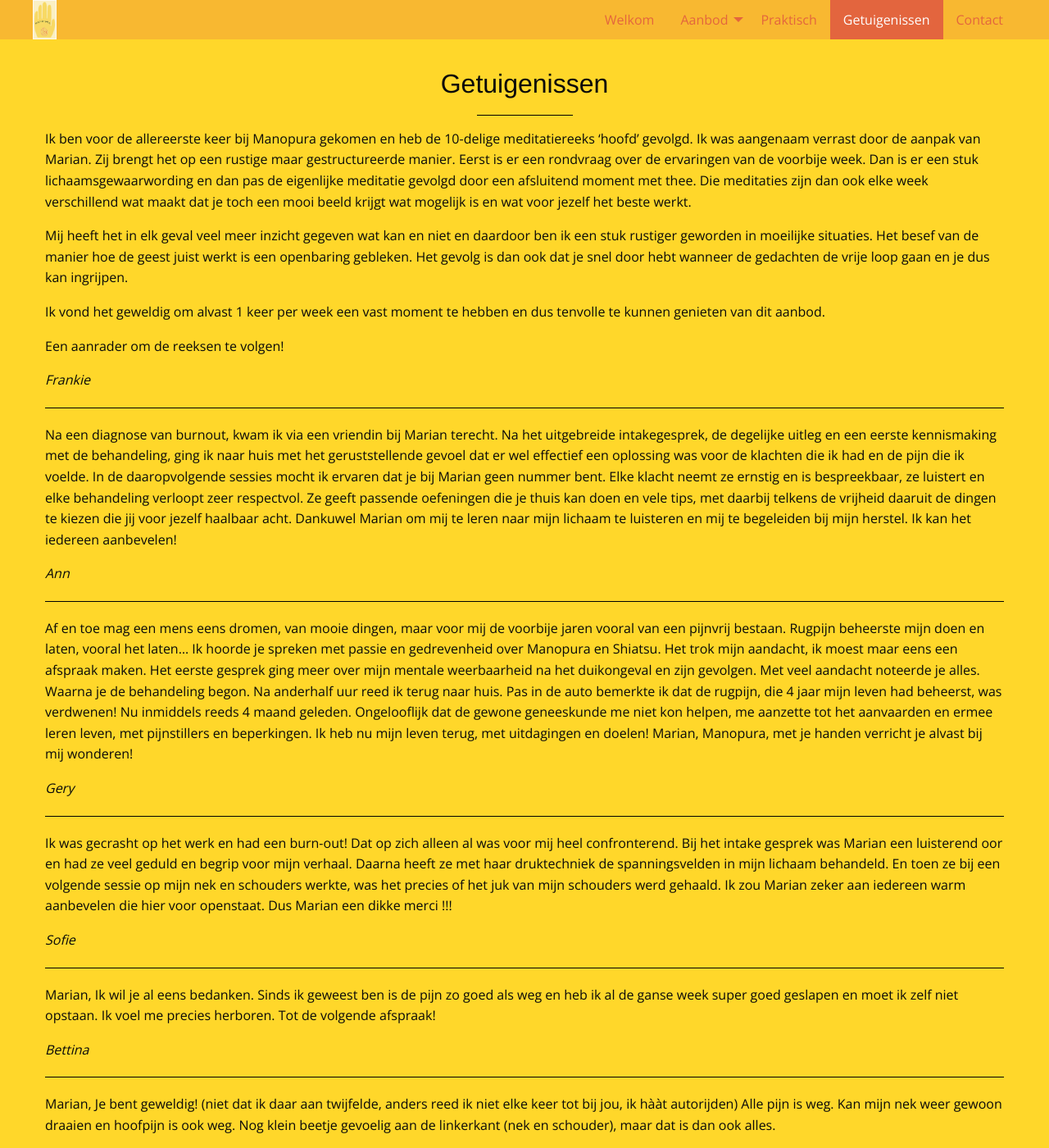
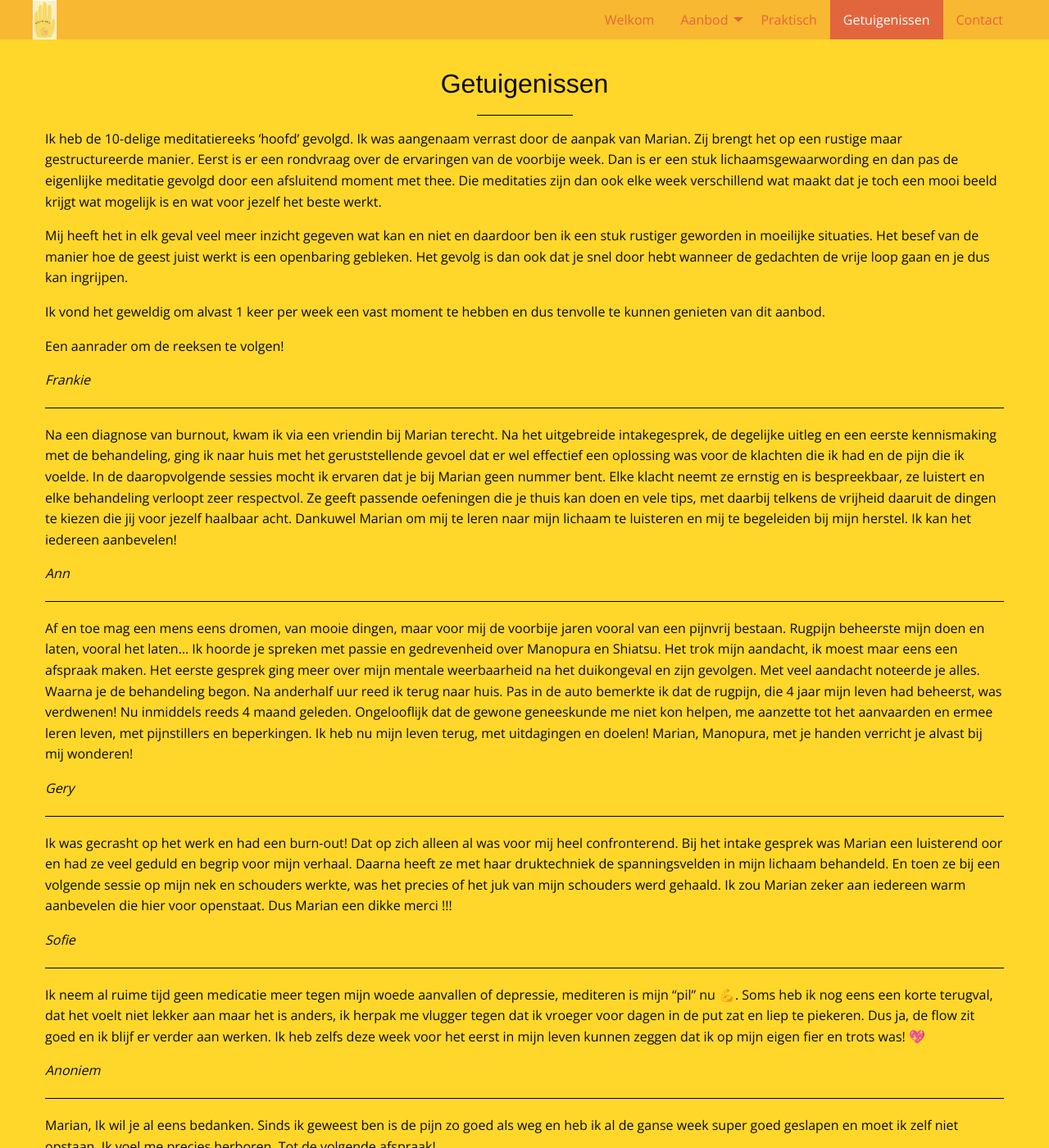
Before and after one commit to manopura/manopura.github.io, a Jekyll site: the page built from Getuigenissen.md, in a window 1280 px wide and 1400 px high. Shown: the whole window at 82% size. Built offline with Jekyll 4.4.1, drawn with Linux system fonts in a browser that asks for light colours; nearby versions of some CDN libraries; our own code applies the rules of GitHub Pages for plain Markdown files.

Commit message:
Update Getuigenissen.md

```diff
--- a/Getuigenissen.md
+++ b/Getuigenissen.md
@@ -4,7 +4,7 @@
 ---
 # Getuigenissen
 
-Ik ben voor de allereerste keer bij Manopura gekomen en heb de 10-delige meditatiereeks ‘hoofd’ gevolgd.
+Ik heb de 10-delige meditatiereeks ‘hoofd’ gevolgd.
 Ik was aangenaam verrast door de aanpak van Marian.
 Zij brengt het op een rustige maar gestructureerde manier.
 Eerst is er een rondvraag over de ervaringen van de voorbije week.
@@ -45,6 +45,14 @@
 *Sofie*
 
 ---
+
+Ik neem al ruime tijd geen medicatie meer tegen mijn woede aanvallen of depressie, mediteren is mijn "pil" nu 💪. Soms heb ik nog eens een korte terugval, dat het voelt niet lekker aan maar het is anders, ik herpak me vlugger tegen dat ik vroeger voor dagen in de put zat en liep te piekeren. Dus ja, de flow zit goed en ik blijf er verder aan werken. Ik heb zelfs deze week voor het eerst in mijn leven kunnen zeggen dat ik op mijn eigen fier en trots was! 💖
+
+*Anoniem*
+
+
+---
+
 
 Marian, Ik wil je al eens bedanken. Sinds ik geweest ben is de pijn zo goed als weg en heb ik al de ganse week super goed geslapen en moet ik zelf niet opstaan. Ik voel me precies herboren. Tot de volgende afspraak!
 
```
